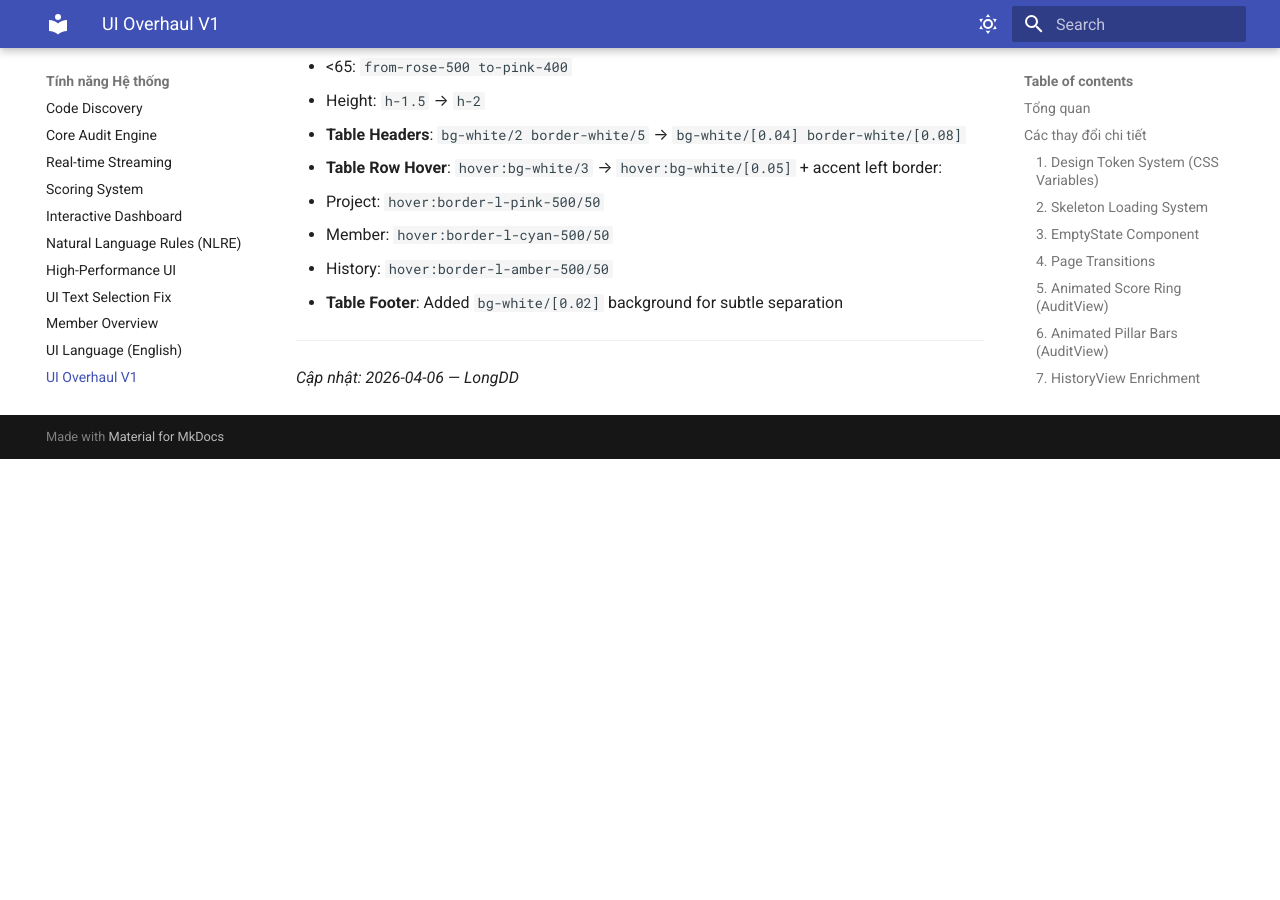
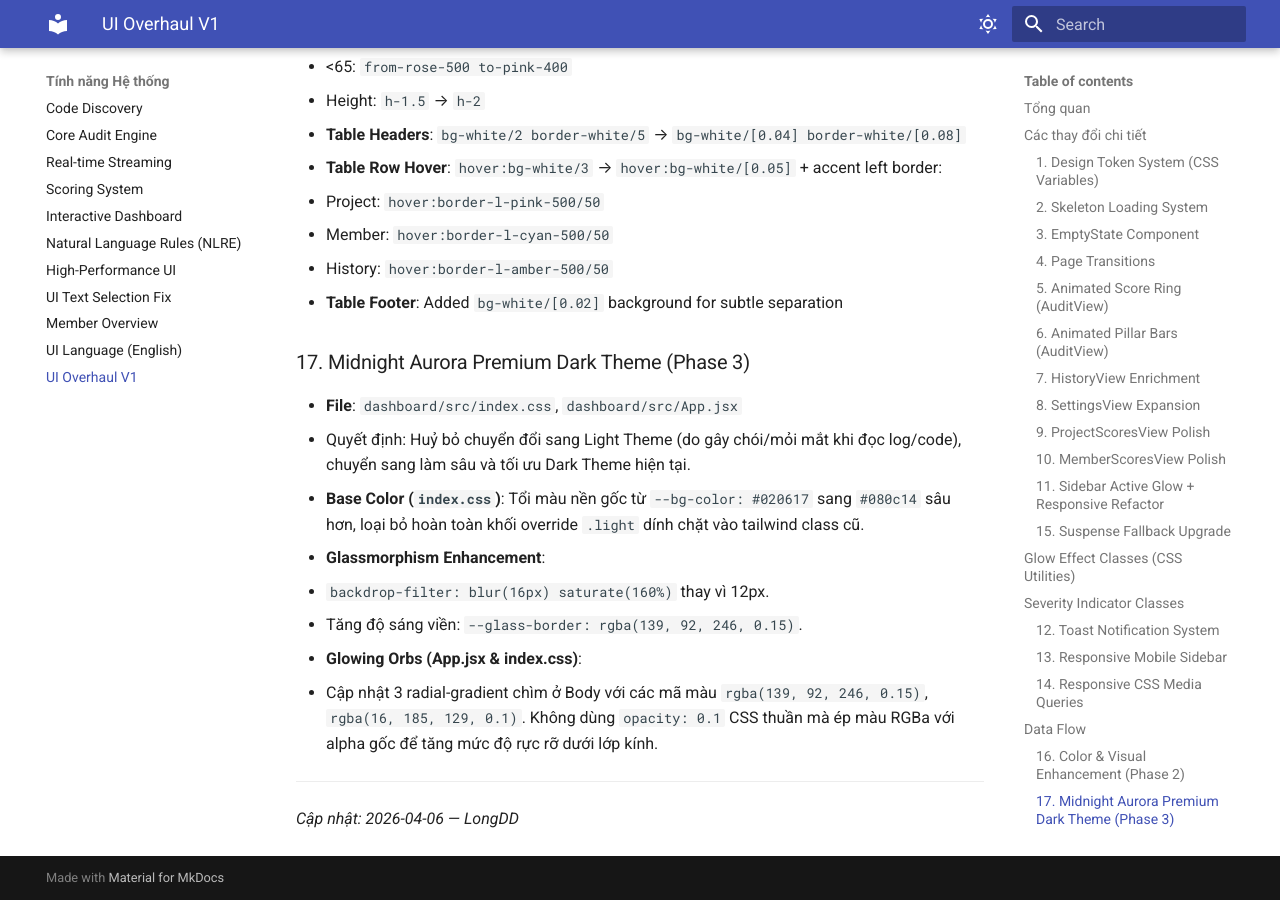
Before and after one commit to LongKunno/check_project, an MkDocs documentation site: the page built from docs/features/ui_overhaul.md, in a window 1280 px wide and 900 px high, scrolled down 5631 px. Built offline with MkDocs 1.6.1 and Material for MkDocs 9.7.7, drawn with Linux system fonts in a browser that asks for light colours; before the commit the page ends 6090 px from its top, so only the background shows below that.

Commit message:
refactor: update dashboard theme with new color palette and move member detail modal to portal

```diff
--- a/dashboard/src/components/layout/Sidebar.jsx
+++ b/dashboard/src/components/layout/Sidebar.jsx
@@ -175,7 +175,7 @@
             animate={{ x: 0, opacity: 1 }}
             exit={{ x: -300, opacity: 0 }}
             transition={{ type: 'spring', stiffness: 300, damping: 30 }}
-            className="fixed top-0 left-0 bottom-0 w-[280px] bg-[#0f172a]/98 backdrop-blur-xl border-r border-white/10 flex flex-col z-[200] shadow-2xl lg:hidden overflow-y-auto"
+            className="fixed top-0 left-0 bottom-0 w-[280px] bg-[#080c14]/80 backdrop-blur-xl border-r border-white/10 flex flex-col z-[200] shadow-2xl lg:hidden overflow-y-auto"
           >
             {sidebarContent}
           </motion.div>
@@ -186,7 +186,7 @@
       <motion.div
         initial={false}
         animate={{ width: isSidebarCollapsed ? 80 : 280 }}
-        className="hidden lg:flex flex-shrink-0 bg-[#0f172a]/95 backdrop-blur-xl border-r border-white/10 flex-col relative z-[100] h-full transition-all duration-300 shadow-2xl"
+        className="hidden lg:flex flex-shrink-0 bg-[#080c14]/40 backdrop-blur-xl border-r border-white/10 flex-col relative z-[100] h-full transition-all duration-300 shadow-2xl"
       >
         <button
           onClick={() => setIsSidebarCollapsed(!isSidebarCollapsed)}
--- a/dashboard/src/components/views/HistoryView.jsx
+++ b/dashboard/src/components/views/HistoryView.jsx
@@ -209,7 +209,7 @@
           {/* Table */}
           <motion.div
             initial={{ opacity: 0, y: 16 }} animate={{ opacity: 1, y: 0 }} transition={{ delay: 0.15 }}
-            className="bg-[#0f172a]/80 backdrop-blur-xl border border-white/10 rounded-3xl overflow-hidden shadow-2xl"
+            className="bg-[#080c14]/40 backdrop-blur-xl border border-white/10 rounded-3xl overflow-hidden shadow-2xl"
           >
             <div className="overflow-x-auto">
               <table className="w-full">
--- a/dashboard/src/components/views/ProjectScoresView.jsx
+++ b/dashboard/src/components/views/ProjectScoresView.jsx
@@ -505,7 +505,7 @@
           initial={{ opacity: 0, y: 16 }}
           animate={{ opacity: 1, y: 0 }}
           transition={{ delay: 0.1 }}
-          className="bg-[#0f172a]/80 backdrop-blur-xl border border-white/10 rounded-3xl overflow-hidden shadow-2xl"
+          className="bg-[#080c14]/40 backdrop-blur-xl border border-white/10 rounded-3xl overflow-hidden shadow-2xl"
         >
           <div className="overflow-x-auto">
             <table className="w-full">
--- a/docs/features/ui_overhaul.md
+++ b/docs/features/ui_overhaul.md
@@ -167,5 +167,15 @@
   - History: `hover:border-l-amber-500/50`
 - **Table Footer**: Added `bg-white/[0.02]` background for subtle separation
 
+### 17. Midnight Aurora Premium Dark Theme (Phase 3)
+- **File**: `dashboard/src/index.css`, `dashboard/src/App.jsx`
+- Quyết định: Huỷ bỏ chuyển đổi sang Light Theme (do gây chói/mỏi mắt khi đọc log/code), chuyển sang làm sâu và tối ưu Dark Theme hiện tại.
+- **Base Color (`index.css`)**: Tổi màu nền gốc từ `--bg-color: #020617` sang `#080c14` sâu hơn, loại bỏ hoàn toàn khối override `.light` dính chặt vào tailwind class cũ.
+- **Glassmorphism Enhancement**:
+  - `backdrop-filter: blur(16px) saturate(160%)` thay vì 12px.
+  - Tăng độ sáng viền: `--glass-border: rgba(139, 92, 246, 0.15)`.
+- **Glowing Orbs (App.jsx & index.css)**:
+  - Cập nhật 3 radial-gradient chìm ở Body với các mã màu `rgba(139, 92, 246, 0.15)`, `rgba(16, 185, 129, 0.1)`. Không dùng `opacity: 0.1` CSS thuần mà ép màu RGBa với alpha gốc để tăng mức độ rực rỡ dưới lớp kính.
+
 ---
 *Cập nhật: 2026-04-06 — LongDD*
```
Also changed, not shown: dashboard/src/components/views/MemberScoresView.jsx (+9 -5 lines), dashboard/src/components/views/SettingsView.jsx (+4 -4 lines), dashboard/src/index.css (+21 -81 lines), 1 other file.
